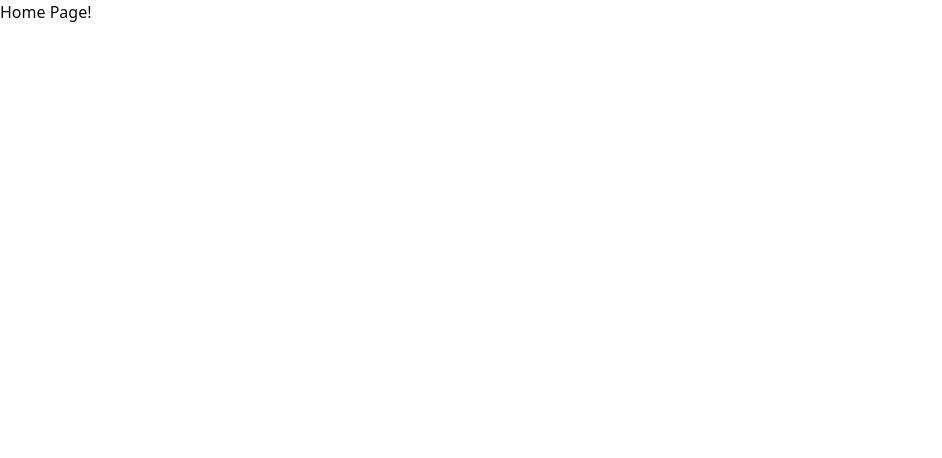
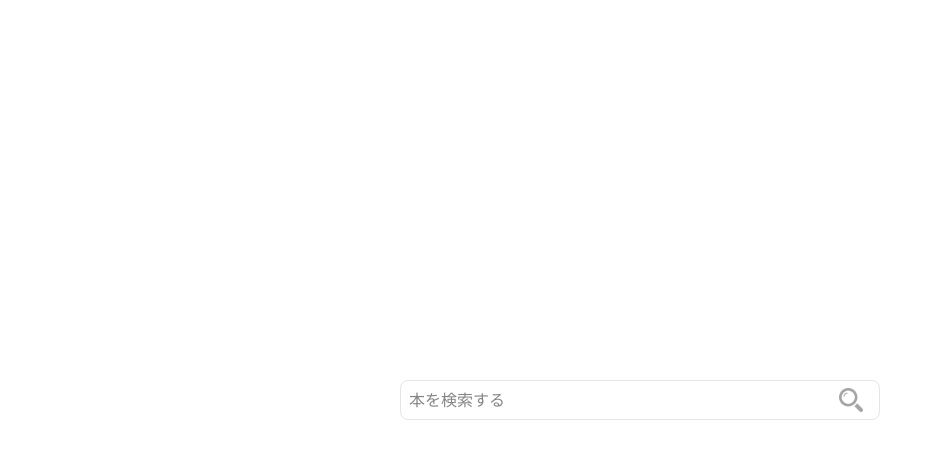
Before and after one commit to tofu-dev0123/google-books-api-demo, a Next.js app: page / in a window 1280 px wide. Shown: the top 458 px of the page, without its empty margins (0-942 px from the left). Built offline with nearby package versions, Linux system fonts and the light colour scheme.

Commit message:
ホーム画面のUIを実装

```diff
--- a/src/components/home/HomePage.tsx
+++ b/src/components/home/HomePage.tsx
@@ -1,5 +1,22 @@
-"use client"
+"use client";
+
+import Image from "next/image";
 
 export default function HomePage() {
-  return <main className="h-full w-full">Home Page!</main>;
+  return (
+    <main className="flex h-full w-full flex-col items-center justify-center">
+      <div className="border-gray/100 rounded-md flex h-10 w-120 px-2 border justify-center">
+        <input className="border-none shadow-none outline-none focus:outline-none focus:ring-0 flex-1" type="search" placeholder="本を検索する" />
+        <div className="w-10 h-full relative flex items-center justify-center opacity-50">
+        <Image
+          src="/images/search-icon.png"
+          alt="検索"
+          width={24}
+          height={24}
+          className="my-auto"
+        />
+        </div>
+      </div>
+    </main>
+  );
 }
--- /dev/null
+++ b/src/components/ui/input.tsx
@@ -0,0 +1,21 @@
+import * as React from "react";
+
+import { cn } from "@/lib/utils";
+
+function Input({ className, type, ...props }: React.ComponentProps<"input">) {
+  return (
+    <input
+      type={type}
+      data-slot="input"
+      className={cn(
+        "file:text-foreground placeholder:text-muted-foreground selection:bg-primary selection:text-primary-foreground dark:bg-input/30 border-input h-9 w-full min-w-0 rounded-md border bg-transparent px-3 py-1 text-base shadow-xs transition-[color,box-shadow] outline-none file:inline-flex file:h-7 file:border-0 file:bg-transparent file:text-sm file:font-medium disabled:pointer-events-none disabled:cursor-not-allowed disabled:opacity-50 md:text-sm",
+        "focus-visible:border-ring focus-visible:ring-ring/50 focus-visible:ring-[3px]",
+        "aria-invalid:ring-destructive/20 dark:aria-invalid:ring-destructive/40 aria-invalid:border-destructive",
+        className,
+      )}
+      {...props}
+    />
+  );
+}
+
+export { Input };
```
Also changed, not shown: public/images/search-icon.png (added).
